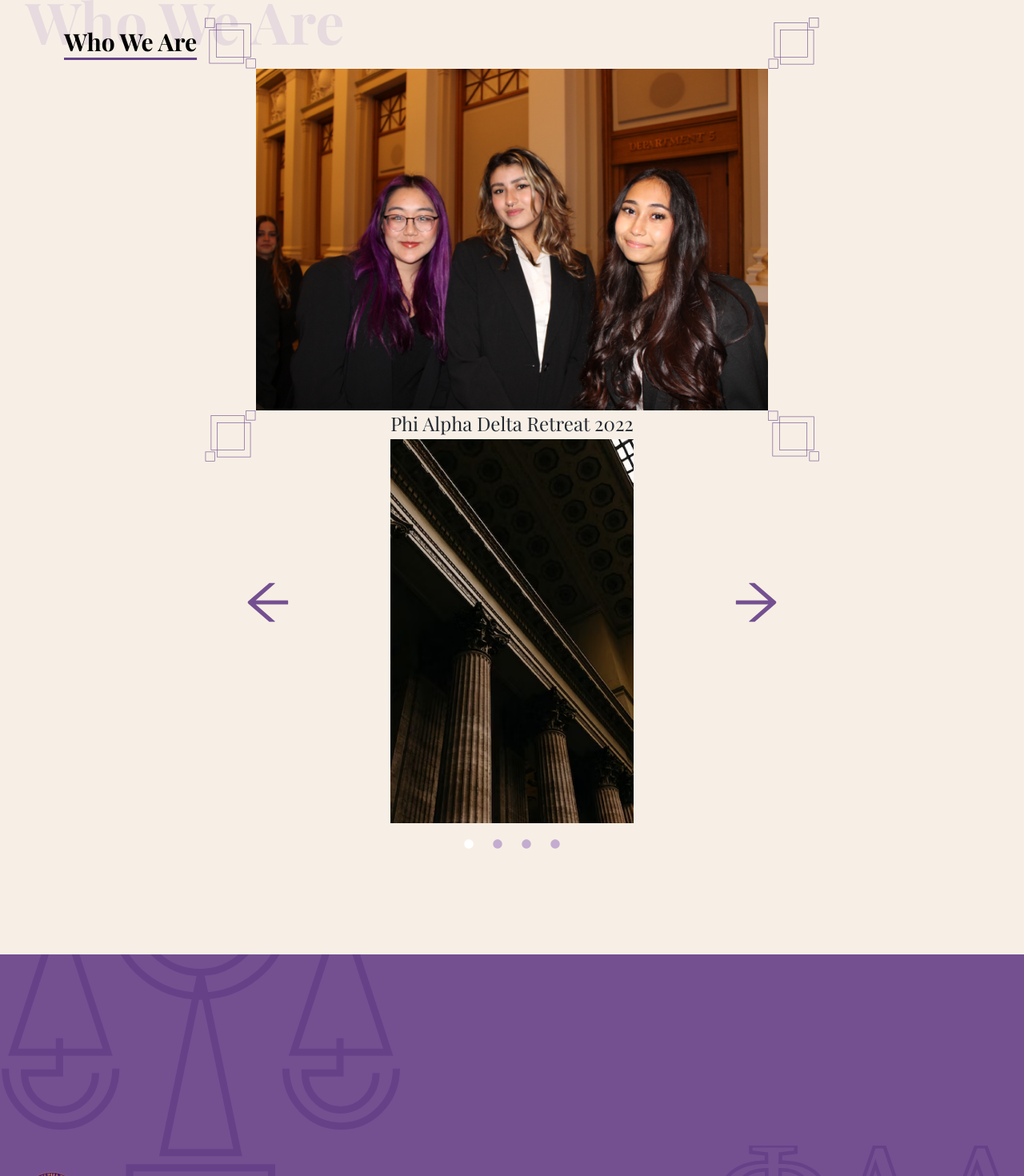
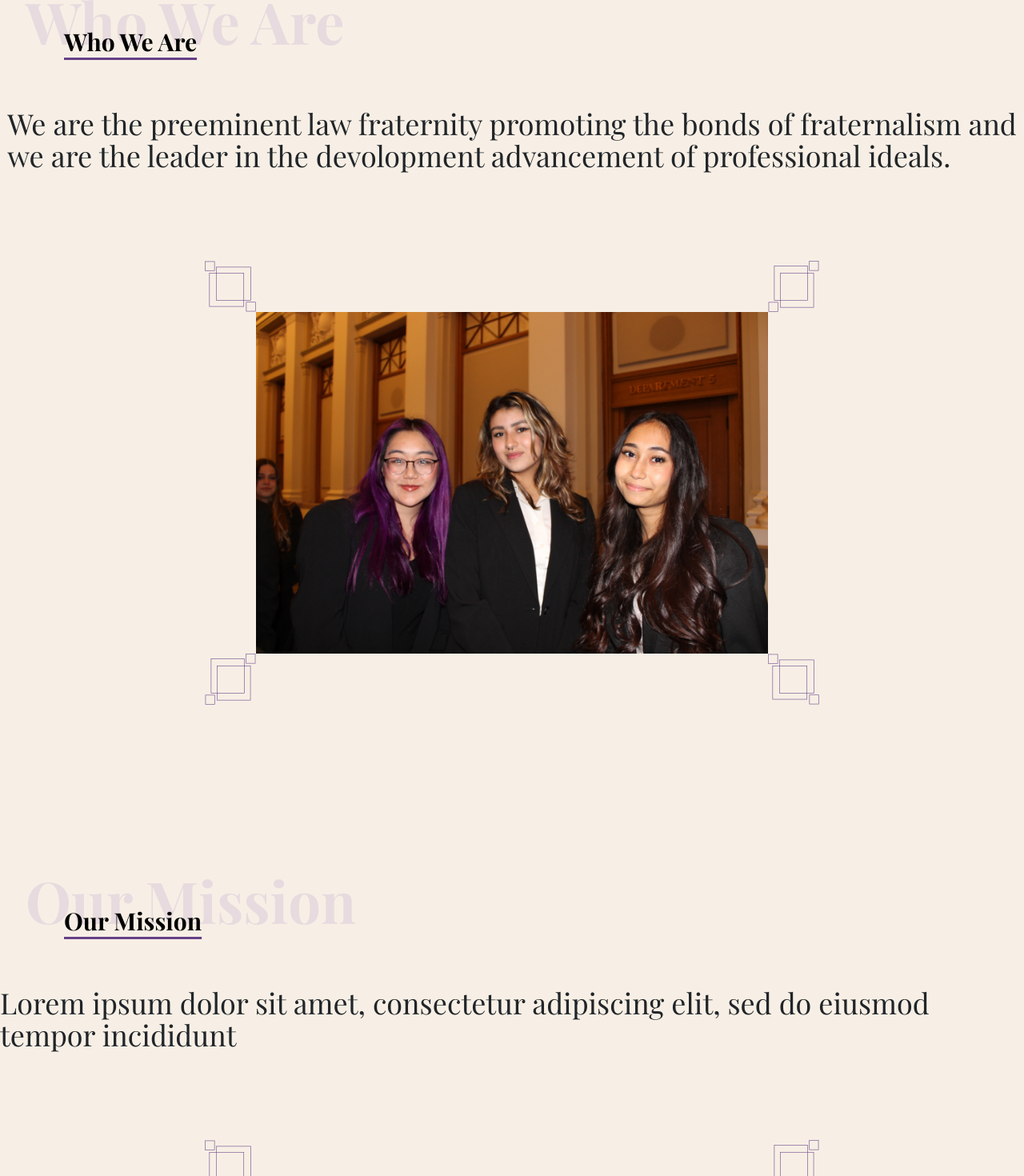
Before and after one commit to acm-ucr/pad-website, a Next.js app: page /about in a window 1280 px wide. Shown: the part 840-2310 px from the top of the page at 80% size. Built offline with nearby package versions, Linux system fonts and the light colour scheme; a web font is replaced by a local one; what tailwindcss-animated would draw is missing.

Commit message:
Populate About page

```diff
--- a/src/app/about/page.js
+++ b/src/app/about/page.js
@@ -3,9 +3,11 @@ import Title from "@/components/Title";
 import CoreValueCards from "@/components/about/CoreValueCards";
 import about from "../../../public/about.png";
 import Header from "@/components/Header";
-import PictureCarousel from "@/components/about/PictureCarousel";
 import Picture from "@/components/about/Picture";
 import PAD3 from "../../../public/PAD3.png";
+import PAD4 from "../../../public/PAD4.png";
+import PictureCarousel from "@/components/about/PictureCarousel";
+import landing from "../../../public/landing.png";
 
 const AboutPage = () => {
   return (
@@ -13,8 +15,43 @@ const AboutPage = () => {
       <Header title="About" src={about} />
       <CoreValueCards />
       <Title title="Who We Are" />
+      <p className=" font-playfair text-4xl w-fit h-60 mt-5">
+        We are the preeminent law fraternity promoting the bonds of fraternalism
+        and
+        <br /> we are the leader in the devolopment advancement of professional
+        ideals.
+      </p>
       <Picture picture={PAD3} />
+      <span className="mt-44" />
+      <Title title="Our Mission" />
+      <p className=" font-playfair text-4xl w-fit h-60 mt-5">
+        Lorem ipsum dolor sit amet, consectetur adipiscing elit, sed do eiusmod
+        tempor incididunt
+      </p>
+      <Picture picture={PAD4} />
+      <span className="mt-44" />
+      <Title title="Activities and Socials" />
+      <span className="mt-44" />
       <PictureCarousel />
+      <span className="-mt-48" />
+      <Title title="DECLARATION OF PURPOSE" />
+      <p className=" font-playfair text-4xl w-fit h-60 mb-60 mt-5">
+        The purpose of this Fraternity shall be to form a strong bond uniting
+        students
+        <br /> and teachers of the lawwith members of the Bench and Bar in a
+        fraternal
+        <br /> fellowship designed to advance the ideals of liberty and equal
+        justice under
+        <br /> the law; to stimulate excellence in scholarship; to inspire the
+        virtues of
+        <br /> compassion and courage; to foster integrity and professional
+        competence; to
+        <br /> promote the welfare of its members; and to encourage their moral,
+        <br /> intellectual, and cultural advancement; so that each member may
+        enjoy a<br /> life time of honorable professional and public service.
+      </p>
+      <Picture picture={landing} />
+      <span className="mt-52" />
     </div>
   );
 };
--- a/src/components/about/PictureCarousel.jsx
+++ b/src/components/about/PictureCarousel.jsx
@@ -6,7 +6,7 @@ import { useState } from "react";
 const PictureCarousel = () => {
   const slides = [
     {
-      url: "landing.png",
+      url: "PAD5.png",
     },
     {
       url: "events.png",
```
